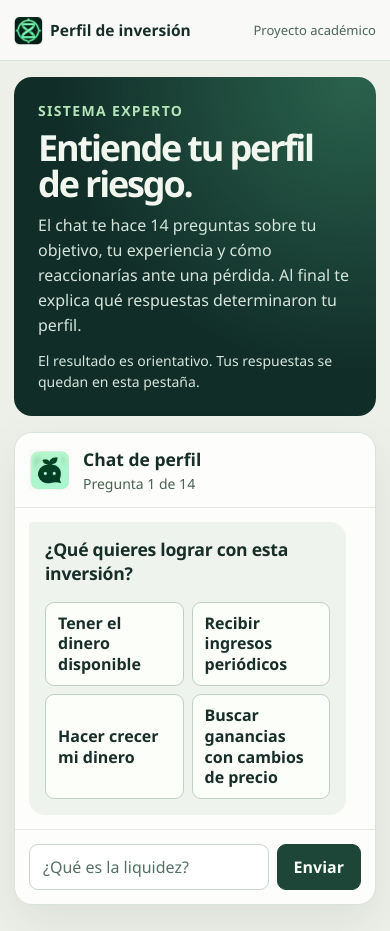
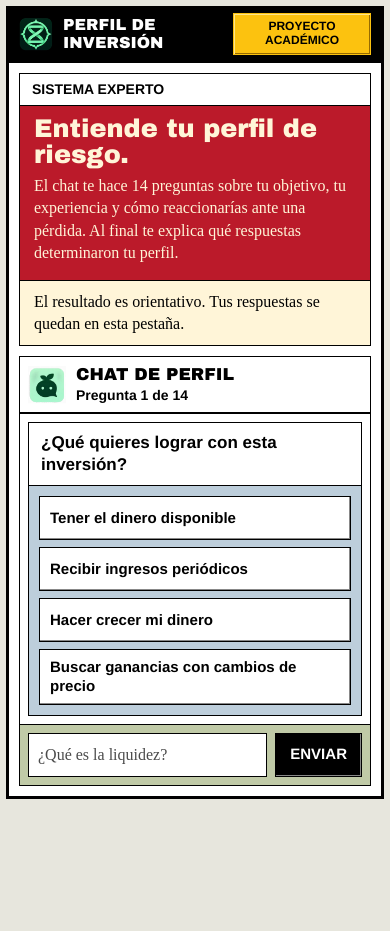
Before and after one commit to CarLos4475/ProyectoFinalSistemasInteligentes, a plain HTML site: page web/index.html in a window 390 px wide. After the commit the page ends 844 px from the top, so only its background shows below. Drawn offline with Linux system fonts and the light colour scheme.

Commit message:
Aplicar un estilo de catálogo web de los noventa

```diff
--- a/web/index.html
+++ b/web/index.html
@@ -5,10 +5,10 @@
   <meta http-equiv="Content-Security-Policy" content="default-src 'none'; script-src 'self'; style-src 'self'; img-src 'self'; connect-src 'none'; base-uri 'none'; form-action 'none'">
   <meta name="viewport" content="width=device-width, initial-scale=1">
   <meta name="description" content="Explora tu perfil de riesgo y entiende qué respuestas explican tu resultado.">
-  <meta name="theme-color" content="#112d28">
+  <meta name="theme-color" content="#000000">
   <title>Perfil de inversión</title>
   <link rel="icon" href="./assets/marca.webp" type="image/webp">
-  <link rel="stylesheet" href="./styles.css?v=2">
+  <link rel="stylesheet" href="./styles.css?v=3">
   <script type="module" src="./chat.mjs?v=2"></script>
 </head>
 <body>
--- a/web/styles.css
+++ b/web/styles.css
@@ -1,282 +1,270 @@
 :root {
   color-scheme: light;
-  font-family: "Segoe UI", Arial, sans-serif;
-  color: #172e29;
-  background: #edf0e9;
-  --tinta: #172e29;
-  --borde: #d8e3d9;
-  --enfoque: #176a4d;
+  color: #000;
+  background: #e7e6dd;
+  font: 1rem/1.4 "Times New Roman", Times, serif;
+  --tinta: #000;
+  --papel: #fff;
+  --crema: #fff5d8;
+  --rojo: #bb1a2a;
+  --amarillo: #fcc20f;
+  --enlace: #0000ee;
+  --cielo: #bdcedb;
+  --salvia: #c0caa7;
+  --melocoton: #ebbb94;
+  --lavanda: #b6bfee;
+  --fuente-ui: Helvetica, Arial, sans-serif;
+  --fuente-titular: "Arial Black", Arial, sans-serif;
 }
 
 * { box-sizing: border-box; }
-body { margin: 0; }
 [hidden] { display: none !important; }
+
+body {
+  width: min(944px, calc(100% - 40px));
+  margin: 28px auto;
+  border: 8px solid var(--tinta);
+  background: var(--papel);
+}
 
 button, input { font: inherit; }
 button { cursor: pointer; }
 button:focus-visible, input:focus-visible, summary:focus-visible {
-  outline: 3px solid var(--enfoque);
-  outline-offset: 3px;
-}
-
-.contenedor {
-  width: min(1240px, calc(100% - 72px));
-  margin-inline: auto;
+  outline: 3px solid var(--enlace);
+  outline-offset: 2px;
 }
 
 .header {
-  background: #f9faf7;
-  border-bottom: 1px solid var(--borde);
+  color: var(--papel);
+  background: var(--tinta);
 }
 
 .cabecera {
+  min-height: 62px;
   display: flex;
   align-items: center;
   justify-content: space-between;
-  min-height: 72px;
-  gap: 16px;
+  gap: 12px;
+  padding: 4px 18px 12px;
 }
 
 .marca {
   display: flex;
   align-items: center;
-  gap: 12px;
-  font-size: 1.06rem;
-  font-weight: 700;
+  gap: 10px;
+  font: 900 clamp(1rem, 2.6vw, 1.32rem)/1.1 var(--fuente-titular);
+  text-transform: uppercase;
 }
 
-.marca-icono {
-  width: 34px;
-  height: 34px;
+.marca-icono, .asistente {
+  display: block;
   flex: 0 0 auto;
 }
 
-.contexto { font-size: .875rem; color: #4c665b; }
+.contexto {
+  padding: 6px 8px;
+  color: var(--tinta);
+  background: var(--amarillo);
+  border: 1px solid var(--amarillo);
+  box-shadow: inset 1px 1px 0 #ffe589, inset -1px -1px 0 #966b00;
+  font: 700 .75rem/1.14 var(--fuente-ui);
+  text-align: center;
+  text-transform: uppercase;
+}
 
 .principal {
   display: grid;
-  grid-template-columns: minmax(0, .92fr) minmax(0, 1.08fr);
-  gap: 28px;
-  padding-block: clamp(36px, 6.2vh, 74px);
+  grid-template-columns: minmax(0, 29fr) minmax(0, 71fr);
   align-items: start;
+  gap: 16px;
+  padding: 16px;
 }
 
 .introduccion {
-  color: #f1f6ef;
-  background:
-    radial-gradient(ellipse at 94% 1%, #2a624d 0%, transparent 62%),
-    #112d28;
-  border-radius: 26px;
-  min-height: 580px;
-  padding: clamp(32px, 4.4vw, 66px);
-  display: flex;
-  flex-direction: column;
+  border: 1px solid var(--tinta);
+  background: var(--rojo);
+  color: var(--crema);
 }
 
 .etiqueta {
   margin: 0;
-  font-size: .875rem;
-  font-weight: 700;
-  letter-spacing: .095em;
+  padding: 7px 12px;
+  border-bottom: 1px solid var(--tinta);
+  color: var(--tinta);
+  background: var(--papel);
+  font: 700 .875rem/1.2 var(--fuente-ui);
   text-transform: uppercase;
 }
 
-.introduccion .etiqueta { color: #b5e4bb; }
 h1 {
-  margin: 20px 0 18px;
-  max-width: 11ch;
-  font-size: clamp(2.7rem, 4.9vw, 4.8rem);
-  font-weight: 690;
-  letter-spacing: -.06em;
-  line-height: .99;
+  margin: 14px 14px 10px;
+  font: 900 clamp(1.6rem, 3.25vw, 2.35rem)/1.02 var(--fuente-titular);
 }
 
-.bajada {
+.bajada { margin: 0 14px 15px; }
+.alcance {
   margin: 0;
-  color: #d5e4da;
-  font-size: 1.08rem;
-  line-height: 1.56;
-  max-width: 36ch;
-}
-
-.alcance {
-  margin: auto 0 0;
-  padding-top: 24px;
-  font-size: .875rem;
-  line-height: 1.5;
-  color: #d5e4da;
+  padding: 10px 14px;
+  border-top: 1px solid var(--tinta);
+  background: var(--crema);
+  color: var(--tinta);
 }
 
 .chat {
   display: flex;
+  min-width: 0;
   flex-direction: column;
-  min-width: 0;
-  min-height: 580px;
-  border: 1px solid #d9e3da;
-  border-radius: 26px;
-  background: #fdfefb;
-  box-shadow: 0 18px 48px rgb(25 53 43 / .08);
+  border: 1px solid var(--tinta);
+  background: var(--papel);
 }
 
 .chat-cabecera {
   display: flex;
   align-items: center;
-  gap: 12px;
-  padding: 20px 24px;
-  border-bottom: 1px solid #e1e9e0;
+  gap: 10px;
+  padding: 9px 12px;
+  border-bottom: 2px solid var(--tinta);
 }
 
-.asistente {
-  width: 42px;
-  height: 42px;
-  flex: 0 0 42px;
+.asistente { width: 38px; height: 38px; }
+.chat-identidad { flex: 1; }
+.chat-identidad h2 {
+  margin: 0;
+  font: 900 1.08rem/1.15 var(--fuente-titular);
+  text-transform: uppercase;
+}
+.chat-identidad p { margin: 2px 0 0; font: 700 .875rem/1.2 var(--fuente-ui); }
+
+.chat-cuerpo {
+  min-height: 240px;
+  max-height: 560px;
+  padding: 12px;
+  overflow: auto;
 }
 
-.chat-identidad { flex: 1; }
-.chat-identidad h2 { margin: 0; font-size: 1.095rem; }
-.chat-identidad p { margin: 3px 0 0; color: #496154; font-size: .875rem; }
-
-.chat-cuerpo {
-  flex: 1;
-  padding: 24px;
-  min-height: 320px;
-  max-height: 640px;
-  overflow: auto;
-  scrollbar-gutter: stable;
+.turno, .ayuda, .respuestas, .resultado { border: 1px solid var(--tinta); }
+.turno { background: var(--cielo); }
+.pregunta {
+  margin: 0;
+  padding: 9px 12px;
+  border-bottom: 1px solid var(--tinta);
+  background: var(--papel);
+  font: 700 1.065rem/1.3 var(--fuente-ui);
 }
 
-.turno, .ayuda {
-  border-radius: 4px 16px 16px;
-  background: #eef4ed;
-  padding: 20px;
+.opciones {
+  display: grid;
+  grid-template-columns: repeat(2, minmax(0, 1fr));
+  gap: 7px;
+  padding: 10px;
 }
 
-.pregunta {
-  margin: 0 0 16px;
-  font-size: clamp(1.1rem, 1.8vw, 1.35rem);
-  letter-spacing: -.015em;
-  line-height: 1.35;
+.opcion, .boton-explicar, .boton-oscuro {
+  min-height: 44px;
+  padding: 8px 10px;
+  border: 1px solid var(--tinta);
+  background: var(--papel);
+  color: var(--tinta);
+  box-shadow: inset -1px -1px 0 #888;
+  font: 700 .94rem/1.25 var(--fuente-ui);
+}
+.opcion { text-align: left; }
+.opcion:hover, .opcion[aria-pressed="true"], .boton-explicar:hover { background: var(--crema); }
+.opcion:active, .boton-explicar:active, .boton-oscuro:active {
+  box-shadow: inset 1px 1px 0 #888;
 }
 
-.opciones { display: grid; grid-template-columns: repeat(2, minmax(0, 1fr)); gap: 8px; }
-.opcion {
-  padding: 10px 12px;
-  min-height: 44px;
-  border: 1px solid #bfd2c2;
-  border-radius: 9px;
-  background: #fcfefa;
-  text-align: left;
-  color: var(--tinta);
-  font-weight: 650;
-  line-height: 1.3;
+.boton-texto {
+  min-height: 36px;
+  padding: 4px 8px;
+  border: 0;
+  background: transparent;
+  color: var(--enlace);
+  text-decoration: underline;
+  font-size: .94rem;
 }
+.boton-texto:hover { text-decoration-thickness: 2px; }
+.volver { margin: 0 0 4px 4px; }
 
-.opcion:hover { background: #dcecdf; border-color: #6f9b7f; }
-.opcion[aria-pressed="true"] { border-color: #6f9b7f; background: #dcecdf; }
 .respuestas {
-  margin-top: 16px;
-  border: 1px solid var(--borde);
-  border-radius: 10px;
-  background: #fcfefa;
+  margin-top: 10px;
+  background: var(--papel);
 }
 .respuestas summary {
   min-height: 44px;
-  padding: 11px 14px;
-  color: #2f614d;
-  font-weight: 650;
+  padding: 9px 11px;
+  color: var(--enlace);
+  font-weight: 700;
+  text-decoration: underline;
   cursor: pointer;
 }
-.respuestas ul {
-  list-style: none;
-  margin: 0;
-  padding: 0 12px 12px;
-}
+.respuestas ul { margin: 0; padding: 0; list-style: none; }
 .respuesta {
   display: flex;
   align-items: center;
   justify-content: space-between;
-  gap: 6px 12px;
   flex-wrap: wrap;
-  margin-bottom: 6px;
+  gap: 4px 10px;
   padding: 7px 10px;
-  border-radius: 8px;
-  background: #e8efe7;
-  font-size: .9375rem;
+  border-top: 1px solid var(--tinta);
+}
+.respuesta:nth-child(odd) { background: var(--crema); }
+.respuesta-texto { flex: 1 1 180px; }
+.respuesta-texto strong, .respuesta-texto span { display: block; }
+.respuesta-texto strong { font-family: var(--fuente-ui); }
+
+.ayuda {
+  margin-top: 10px;
+  padding: 10px 12px;
+  background: var(--crema);
 }
 
-.respuesta:last-child { margin-bottom: 0; }
-.respuesta-texto { flex: 1 1 190px; }
-.respuesta-texto strong, .respuesta-texto span { display: block; }
-.respuesta-texto span { margin-top: 2px; }
-.boton-texto {
-  padding: 5px 8px;
-  min-height: 34px;
-  border: 0;
-  background: transparent;
-  border-radius: 6px;
-  color: #2f614d;
-  font-size: .875rem;
-  font-weight: 700;
+.resultado {
+  padding: 0 14px 14px;
+  background: var(--salvia);
 }
-.boton-texto:hover { text-decoration: underline; }
-.volver { margin-top: 10px; }
+.resultado--moderado { background: var(--melocoton); }
+.resultado--propenso { background: var(--lavanda); }
+.resultado .etiqueta { margin-inline: -14px; }
+.resultado h3 {
+  margin: 12px 0 6px;
+  font: 900 clamp(1.55rem, 4vw, 2.2rem)/1.05 var(--fuente-titular);
+}
+.resultado-texto { margin: 0; }
+.motivos { margin-top: 12px; padding-top: 10px; border-top: 1px solid var(--tinta); }
+.motivos h4, .motivos h5 { font-family: var(--fuente-ui); }
+.motivos h4 { margin: 0; }
+.motivos h5 { margin: 12px 0 3px; font-size: .95rem; }
+.motivos p { margin: 0; }
+.motivos ul { margin: 6px 0; padding-left: 20px; }
+.motivos li + li { margin-top: 4px; }
+.boton-explicar { margin-top: 12px; }
 
-.ayuda { margin-top: 14px; color: #254a3c; line-height: 1.48; }
-.resultado {
-  padding: 22px;
-  border-radius: 15px;
-  border: 1px solid #b7d2bd;
-  background: #edf6ea;
+.chat-pie {
+  padding: 10px 12px;
+  border-top: 1px solid var(--tinta);
+  background: var(--salvia);
 }
-.resultado--moderado { background: #f5f4e4; border-color: #dcd5a5; }
-.resultado--propenso { background: #e9f0f6; border-color: #b8cde0; }
-.resultado .etiqueta { color: #365b4c; }
-.resultado h3 { font-size: clamp(1.65rem, 4vw, 2.25rem); letter-spacing: -.035em; margin: 6px 0 8px; }
-.resultado-texto { margin: 0; line-height: 1.48; }
-.motivos { margin-top: 16px; padding-top: 15px; border-top: 1px solid #b7cbbd; }
-.motivos h4 { margin: 0; }
-.motivos h5 { margin: 15px 0 4px; font-size: .95rem; }
-.motivos p { margin: 0; line-height: 1.46; }
-.motivos ul + p { margin-top: 8px; }
-.motivos ul { margin: 8px 0 0; padding-left: 19px; line-height: 1.46; }
-.motivos li + li { margin-top: 7px; }
-.boton-explicar {
-  margin-top: 16px;
-  padding: 9px 12px;
-  min-height: 40px;
-  color: #123b2e;
-  background: #fbfdfb;
-  border: 1px solid #adc8b7;
-  border-radius: 8px;
-  font-weight: 650;
-}
-.boton-explicar:hover { background: #e7f1e8; }
-
-.chat-pie { padding: 18px 24px; border-top: 1px solid #e1e9e0; }
 .chat-pie form { display: flex; gap: 8px; }
 input {
   flex: 1;
   width: 100%;
   min-width: 0;
-  padding: 11px 13px;
-  border: 1px solid #c9d7cd;
-  border-radius: 9px;
+  padding: 7px 9px;
+  border: 1px solid var(--tinta);
+  background: var(--papel);
   color: var(--tinta);
-  background: #fff;
 }
-input::placeholder { color: #537063; }
+input::placeholder { color: #4b4b4b; }
 .boton-oscuro {
-  min-height: 44px;
-  padding-inline: 16px;
-  border: 1px solid #1d4538;
-  border-radius: 9px;
-  color: #f7fbf6;
-  background: #1d4538;
-  font-weight: 650;
+  padding-inline: 14px;
+  color: var(--papel);
+  background: var(--tinta);
+  text-transform: uppercase;
 }
-.boton-oscuro:hover { background: #30624e; }
+.boton-oscuro:hover { background: #292929; }
 
-.sin-script { padding-inline: 24px; }
+.sin-script { padding-inline: 12px; }
 .solo-lectores {
   position: absolute;
   width: 1px;
@@ -288,29 +276,17 @@ input::placeholder { color: #537063; }
   white-space: nowrap;
 }
 
-@media (max-width: 960px) {
-  .contenedor { width: min(100% - 40px, 820px); }
-  .principal { gap: 16px; }
-  .introduccion { padding: 32px; }
+@media (max-width: 760px) {
+  body { width: calc(100% - 24px); margin: 12px auto; border-width: 4px; }
+  .principal { grid-template-columns: 1fr; padding: 10px; gap: 10px; }
+  .cabecera { min-height: 54px; padding: 4px 10px 8px; }
+  .chat-cuerpo { min-height: 0; max-height: none; }
 }
 
-@media (max-width: 720px) {
-  .contenedor { width: calc(100% - 28px); }
-  .cabecera { min-height: 60px; gap: 8px; }
-  .marca { font-size: .97rem; gap: 7px; }
-  .marca-icono { width: 29px; height: 29px; }
-  .contexto { font-size: .8125rem; }
-  .principal { grid-template-columns: minmax(0, 1fr); padding-block: 16px 26px; }
-  .introduccion { min-height: 0; padding: 24px; border-radius: 18px; }
-  h1 { max-width: 15ch; margin-block: 10px 12px; font-size: clamp(2.25rem, 9.1vw, 3rem); }
-  .bajada { font-size: 1rem; }
-  .alcance { padding-top: 12px; }
-  .chat { min-height: 390px; border-radius: 18px; }
-  .chat-cuerpo { min-height: 236px; max-height: none; }
-  .chat-cabecera, .chat-cuerpo, .chat-pie { padding: 14px; }
-  .turno, .ayuda, .resultado { padding: 16px; }
-}
-
-@media (max-width: 360px) {
+@media (max-width: 480px) {
+  body { width: calc(100% - 12px); margin: 6px auto; border-width: 3px; }
+  h1 { margin-block: 10px 7px; }
+  .chat-cabecera, .chat-cuerpo, .chat-pie { padding: 8px; }
+  .boton-texto { min-height: 44px; }
   .opciones { grid-template-columns: minmax(0, 1fr); }
 }
```
